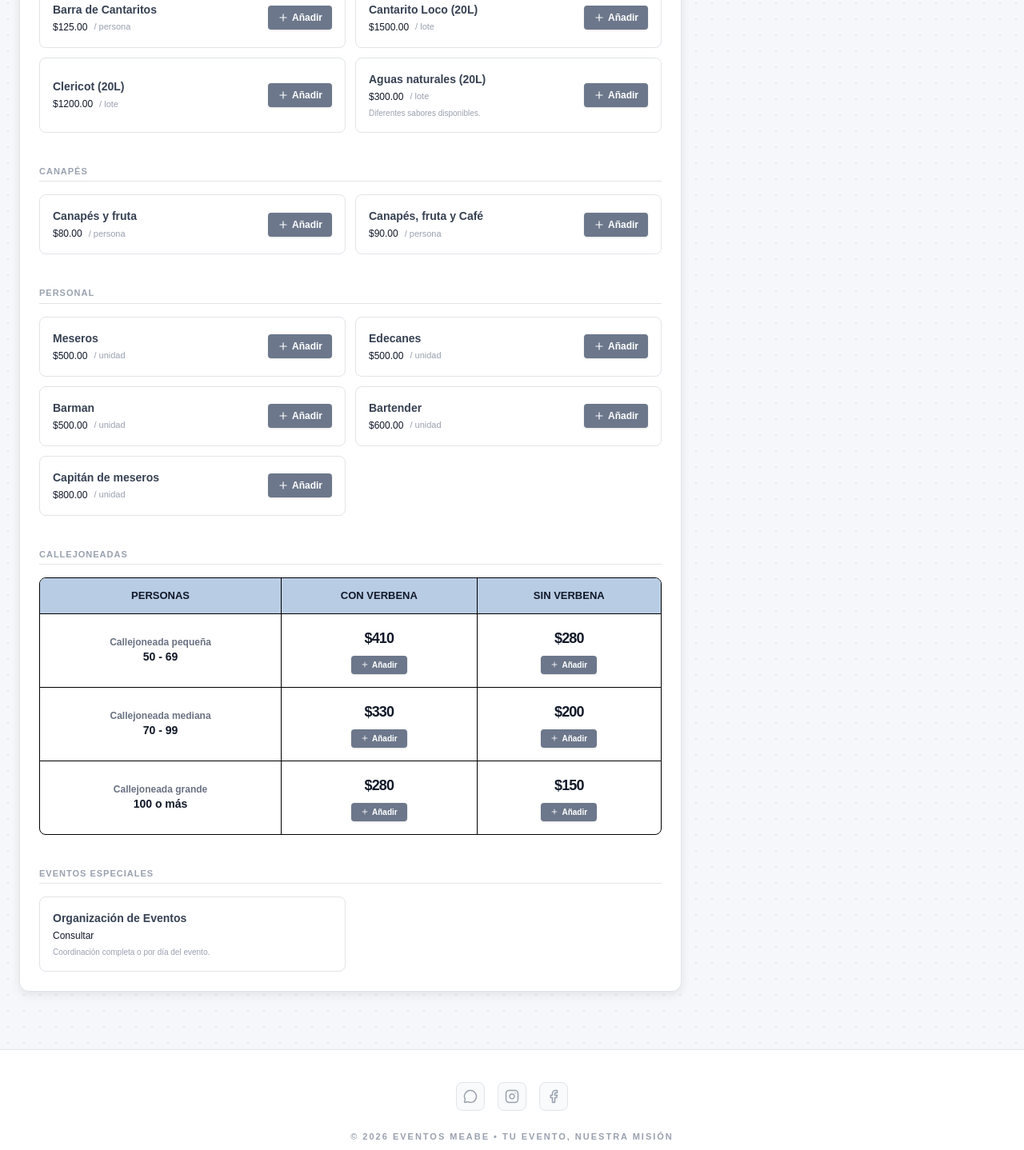
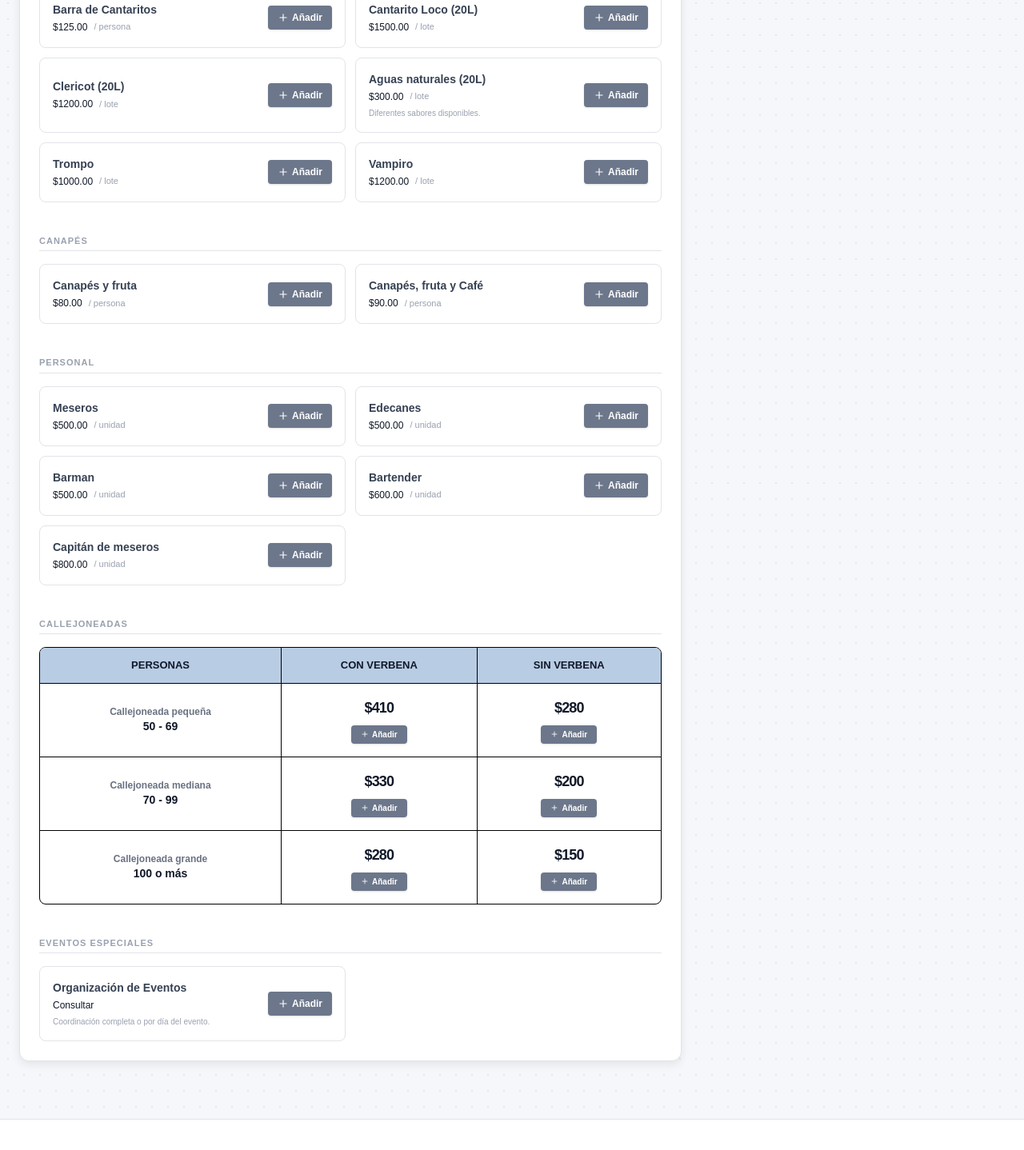
Before and after one commit to BrianRivera117/Cotizacion---Eventos-MEABE, a React (Vite) app: page / in a window 1280 px wide. Shown: the part 1386-2824 px from the top of the page at 80% size. Built offline with nearby package versions, Linux system fonts and the light colour scheme.

Commit message:
Add files via upload

```diff
--- a/src/App.tsx
+++ b/src/App.tsx
@@ -257,7 +257,7 @@ export default function App() {
                           )}
                         </div>
 
-                        {service.precio_base > 0 && (
+                        {(service.precio_base > 0 || service.categoria_id === 6) && (
                           <button
                             onClick={() => addToQuote(service)}
                             className="ml-4 bg-meabe text-white px-3 py-1.5 rounded text-[12px] font-bold hover:bg-[#5a6475] transition-all flex items-center gap-1 active:scale-95 shadow-sm"
--- a/src/constants.ts
+++ b/src/constants.ts
@@ -29,6 +29,8 @@ export const SERVICES: Service[] = [
   { id: 11, categoria_id: 3, nombre: 'Cantarito Loco (20L)', precio_base: 1500.00, unidad_medida: 'lote' },
   { id: 12, categoria_id: 3, nombre: 'Clericot (20L)', precio_base: 1200.00, unidad_medida: 'lote' },
   { id: 13, categoria_id: 3, nombre: 'Aguas naturales (20L)', precio_base: 300.00, unidad_medida: 'lote', descripcion: 'Diferentes sabores disponibles.' },
+  { id: 40, categoria_id: 3, nombre: 'Trompo', precio_base: 1000.00, unidad_medida: 'lote' },
+  { id: 41, categoria_id: 3, nombre: 'Vampiro', precio_base: 1200.00, unidad_medida: 'lote' },
 
   // Canapés
   { id: 14, categoria_id: 4, nombre: 'Canapés y fruta', precio_base: 80.00, unidad_medida: 'persona' },
```
